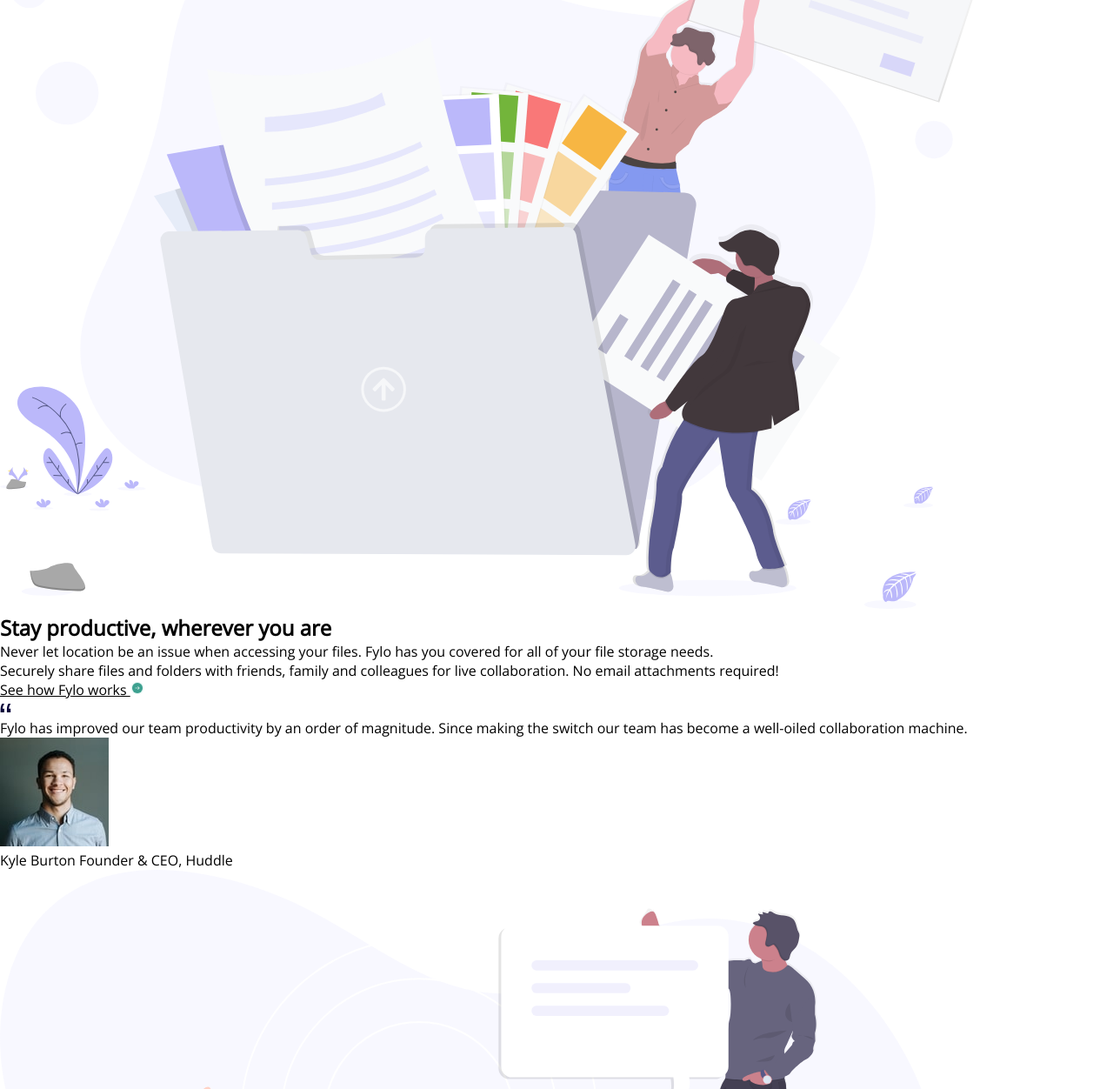
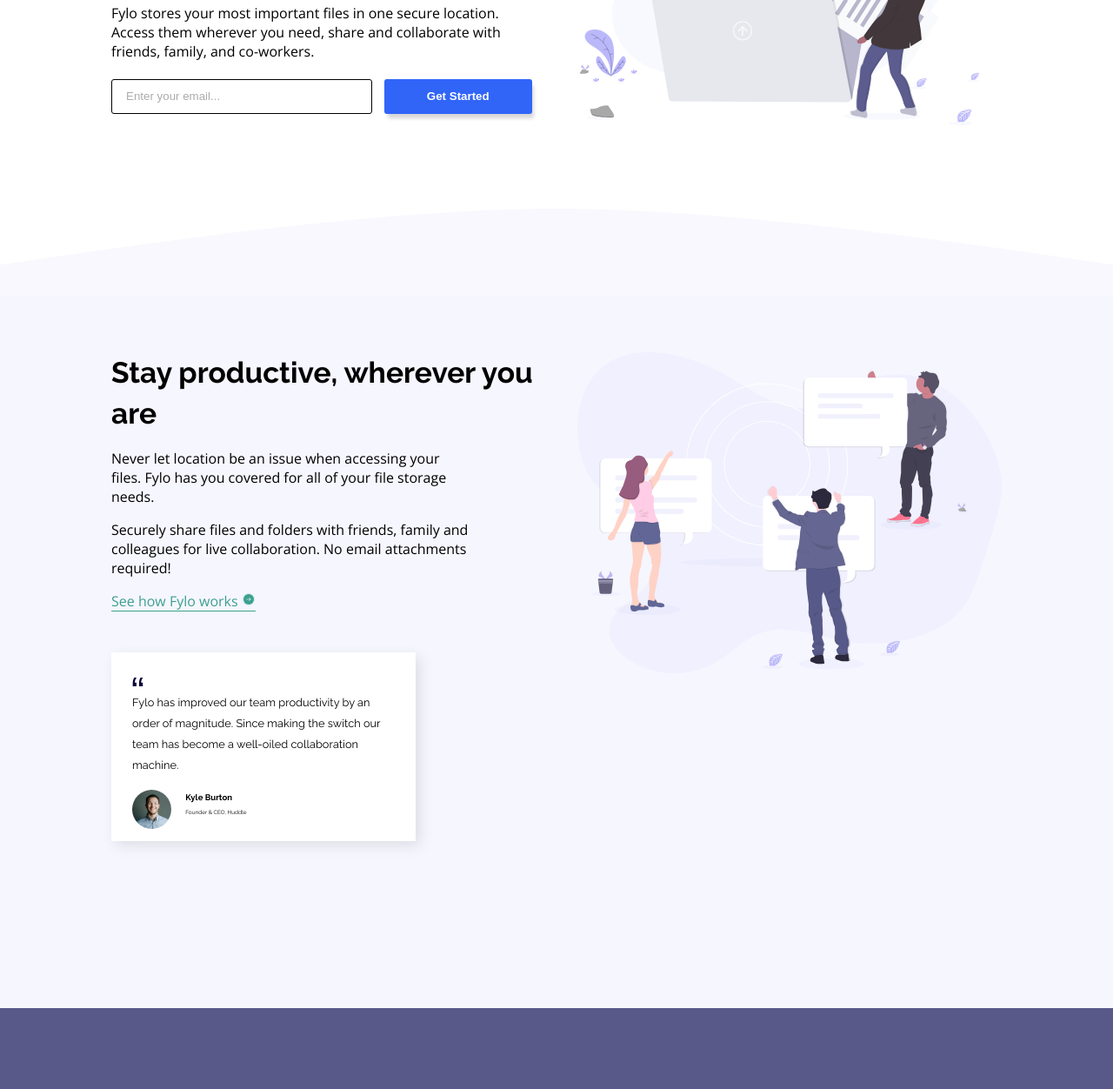
Before and after one commit to michalgregu/Fylo-landing-page, a plain HTML site: page index.html in a window 1280 px wide. Shown: the part 362-1614 px from the top of the page at 87% size. Drawn offline with nearby package versions, Linux system fonts and the light colour scheme.

Commit message:
all files update

```diff
--- a/index.html
+++ b/index.html
@@ -23,7 +23,7 @@
     <header>
         <img src="./images/logo.svg" alt="Logo">
         <nav>
-            <a href="#">Features</a>
+            <a href="">Features</a>
             <a href="#">Team</a>
             <a href="#">Sign In</a>
         </nav>
@@ -46,7 +46,9 @@
             <div class="img-one">
                 <img src="./images/illustration-1.svg" alt="Illustration">
             </div>
+            <img id="curve" src="./images/bg-curve-desktop.svg" style="" alt="#">
         </section>
+
         <section class="section-two">
             <div class="info-two">
                 <h1>Stay productive, wherever you are</h1>
@@ -60,7 +62,8 @@
                     <p>Fylo has improved our team productivity by an order of magnitude. Since making the switch our team has become a well-oiled collaboration machine.</p>
                     <div class="author">
                         <img src="./images/avatar-testimonial.jpg" alt="Authors image">
-                        <p>Kyle Burton <span>Founder & CEO, Huddle</span></p>
+                        <p>Kyle Burton</p>
+                        <p id="founder">Founder & CEO, Huddle</p>
                     </div>
                 </div>
             </div>
--- a/style.css
+++ b/style.css
@@ -40,7 +40,6 @@
     display: flex;
     justify-content: flex-end;
     align-items: center;
-    border-bottom: 1px solid red;
     padding: 3rem 8rem;
 }
 
@@ -54,6 +53,11 @@
     font-size: 1.2rem;
     text-decoration: none;
     margin-left: 3rem;
+    transition: all .1s ease-in;
+}
+
+header nav a:hover {
+    color: var(--bright-blue);
 }
 
 
@@ -61,6 +65,171 @@
 
 
 /* MAIN */
+
+
+/* SECTION ONE */
+
+.section-one {
+    position: relative;
+    display: flex;
+    justify-content: space-between;
+    padding: 0 8rem 0 8rem;
+    padding-bottom: 12rem;
+}
+
+.info-one {
+    padding-right: 3rem;
+    padding-top: 4rem;
+    flex-basis: 0;
+    flex-grow: 1;
+}
+
+.info-one h1,
+.info-two h1 {
+    font-size: 2.1rem;
+    font-family: Raleway;
+    font-weight: bold;
+    padding-bottom: 1rem;
+    line-height: 1.4;
+}
+
+.info-one p {
+    font-size: 1rem;
+    padding-bottom: 1.3rem;
+    letter-spacing: 50%;
+}
+
+.section-one input {
+    border: 1px solid black;
+    border-radius: 3px;
+    height: 40px;
+    width: 300px;
+    padding-left: 1rem;
+}
+
+.section-one button {
+    cursor: pointer;
+    height: 40px;
+    width: 170px;
+    border: none;
+    background: var(--bright-blue);
+    color: #fff;
+    border-radius: 3px;
+    margin-left: .6rem;
+    -webkit-box-shadow: 3px 6px 4px -1px rgba(0, 0, 0, 0.16);
+    box-shadow: 3px 6px 4px -1px rgba(0, 0, 0, 0.16);
+    font-weight: bold;
+    transition: all .1s ease-in;
+}
+
+.section-one button:hover {
+    -webkit-box-shadow: 5px 5px 15px 5px rgba(0, 0, 0, 0.41);
+    box-shadow: 5px 5px 15px 5px rgba(0, 0, 0, 0.41);
+}
+
+.img-one {
+    flex-basis: 0;
+    flex-grow: 1;
+}
+
+.img-one img {
+    max-width: 100%;
+}
+
+#curve {
+    display: block;
+    position: absolute;
+    bottom: 0;
+    left: 0;
+    width: 100%;
+    fill: var(--grayish-blue);
+}
+
+
+/* END OF SECTION ONE */
+
+
+/* SECTION TWO */
+
+.section-two {
+    background: var(--grayish-blue);
+    display: flex;
+    justify-content: space-between;
+    padding: 4rem 8rem 12rem 8rem;
+}
+
+.info-two {
+    padding-right: 3rem;
+    flex-basis: 0;
+    flex-grow: 1;
+}
+
+.text {
+    width: 85%;
+}
+
+.text p {
+    letter-spacing: 50%;
+    padding-bottom: 1rem;
+}
+
+.text a {
+    color: var(--cyan);
+    text-decoration: none;
+    border-bottom: 1px solid var(--cyan);
+}
+
+.testimonial {
+    margin-top: 3rem;
+    background: #fff;
+    max-width: 350px;
+    padding: 1.5rem;
+    -webkit-box-shadow: 5px 5px 15px 0px rgba(0, 0, 0, 0.1);
+    box-shadow: 5px 5px 15px 0px rgba(0, 0, 0, 0.1);
+}
+
+.testimonial p {
+    font-family: Raleway;
+    font-size: .8rem;
+    line-height: 1.5rem;
+    padding-bottom: 1rem;
+}
+
+.author img {
+    float: left;
+    max-width: 15%;
+    border-radius: 50%;
+    margin-right: 1rem;
+    position: relative;
+}
+
+.author p {
+    line-height: 1.1rem;
+    font-weight: bold;
+    font-size: .6rem;
+    margin-bottom: 0;
+    padding-bottom: 0;
+}
+
+#founder {
+    font-size: .4rem;
+    font-weight: normal;
+}
+
+.img-two {
+    flex-basis: 0;
+    flex-grow: 1;
+}
+
+.img-two img {
+    max-width: 100%;
+}
+
+
+/* END OF SECTION TWO */
+
+
+/* SECTION GET STARTED */
 
 .get-started {
     padding: 6rem 8rem 6rem 8rem;
@@ -107,6 +276,11 @@
     font-weight: bold;
 }
 
+.get-started button:hover {
+    -webkit-box-shadow: 5px 5px 15px 5px rgba(0, 0, 0, 0.41);
+    box-shadow: 5px 5px 15px 5px rgba(0, 0, 0, 0.41);
+}
+
 ::placeholder {
     opacity: .6;
 }
@@ -117,6 +291,9 @@
     font-size: 1.7rem;
     padding-bottom: 1rem;
 }
+
+
+/* END OF SECTION GET STARTED */
 
 
 /* END OF MAIN */
@@ -170,6 +347,7 @@
 .logo {
     height: 100%;
     width: 200px;
+    filter: invert(100%) sepia(1%) saturate(7500%) hue-rotate(178deg) brightness(101%) contrast(100%);
 }
 
 address {
```
